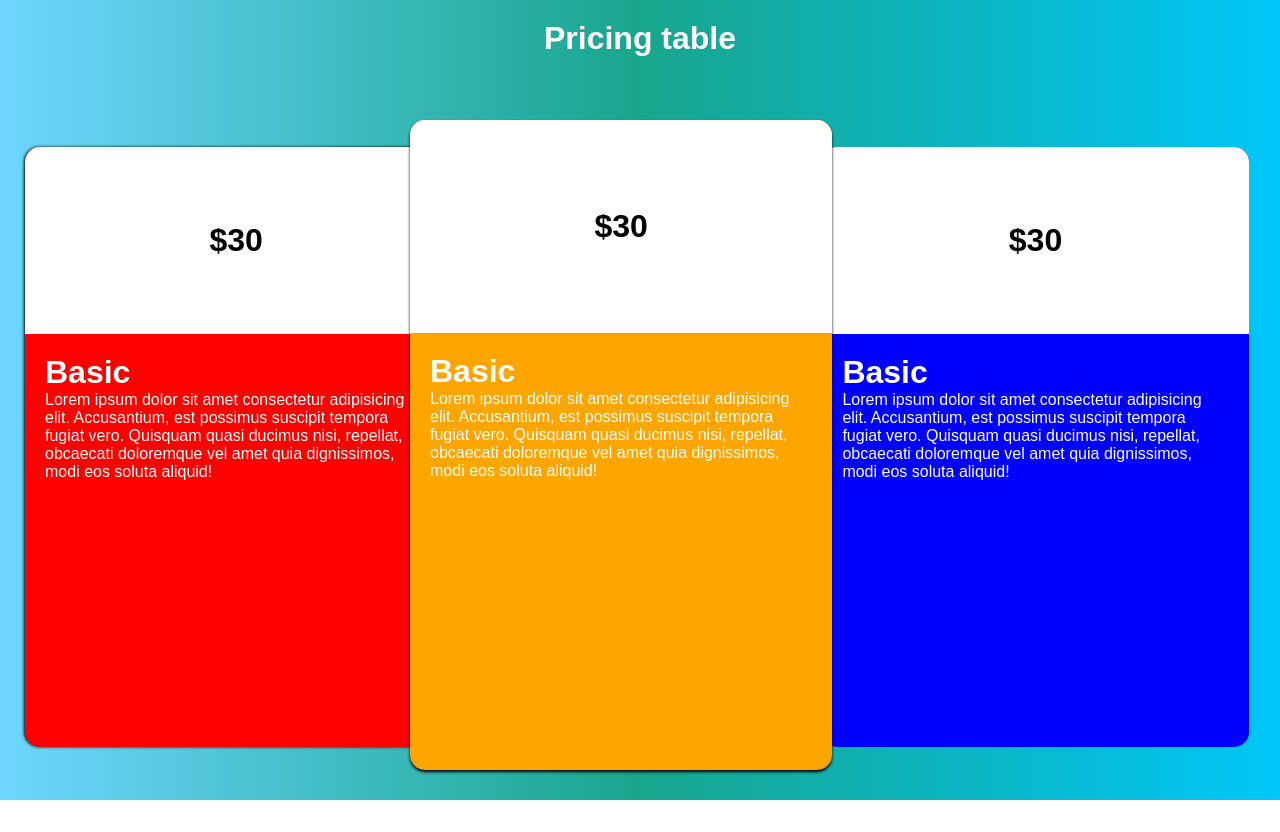
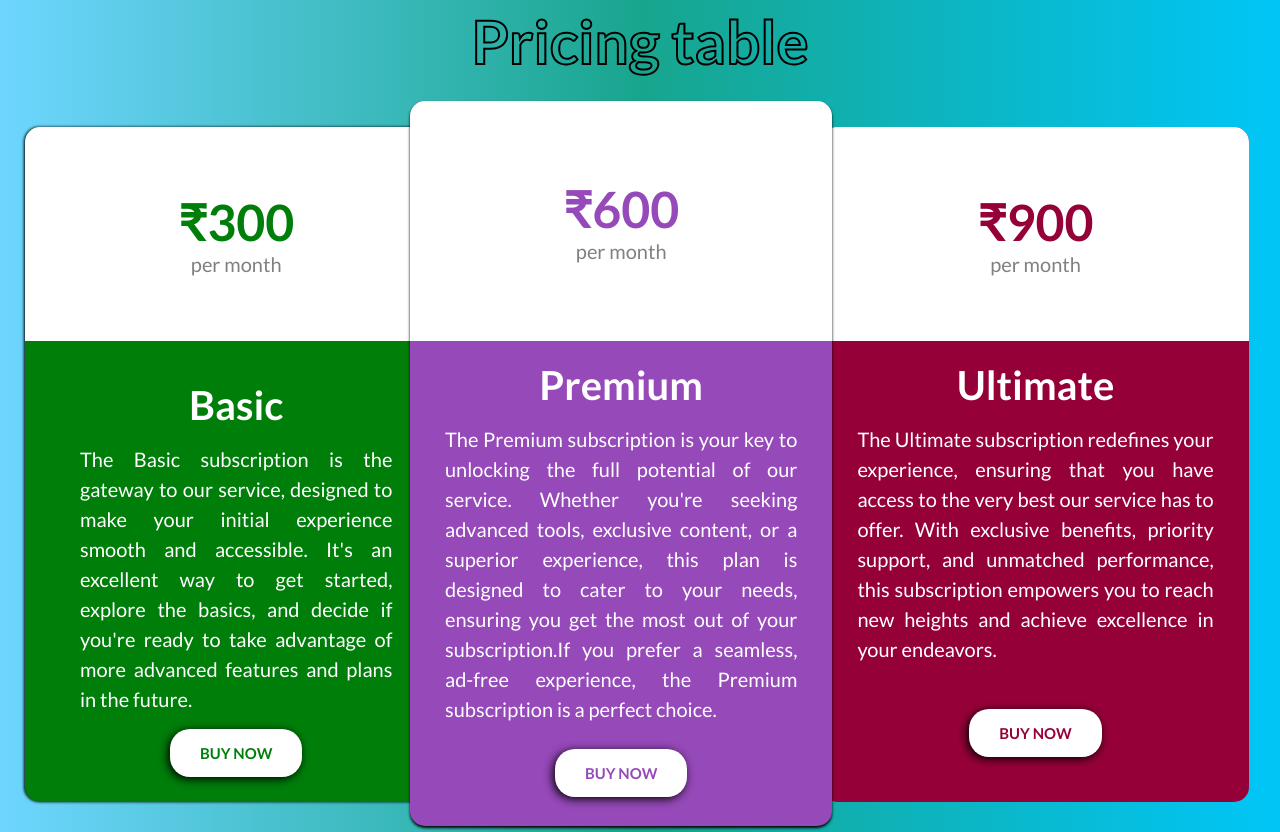
Before and after one commit to Santhosh-006/Creative-Pricing-Cards, a plain HTML site: page index.html in a window 1280 px wide. Before the commit the page ends 800 px from the top, so only its background shows below. Drawn offline with Linux system fonts and the light colour scheme.

Commit message:
added content and changed some styles

```diff
--- a/assets/css/style.css
+++ b/assets/css/style.css
@@ -2,7 +2,7 @@
     margin: 0;
     padding: 0;
     box-sizing: border-box;
-    font-family: Arial, Helvetica, sans-serif;
+    font-family: 'Lato', sans-serif;
 
 }
 body{
@@ -11,11 +11,13 @@ body{
 }
 .title {
     text-align: center;
-    padding: 20px;
+    padding: 5px;
+    font-size: 60px;
+    color: transparent;
+    -webkit-text-stroke: 2px black;
 }
 .cards{
-    /* margin: 20px; */
-    margin-top: 70px;
+    margin-top: 45px;
     display: flex;
 }
 .card1{
@@ -23,77 +25,157 @@ body{
     width: 33%;
     left:25px;
     border-radius: 10px;
-
-    /* box-shadow: -2px -2px 10px 0px #000; */
 }
 .card-top1{
     text-align: center;
-    padding: 75px 10px;
+    padding: 65px 10px;
     background-color: #fff;
     border-top-right-radius: 15px;
     border-top-left-radius: 15px;
-    color: black;
 
 }
+.card-top1 h1{
+    font-size: 50px;
+    color: rgb(0, 126, 10);
+}
+.card-top1 p{
+    font-size: 20px;
+    color: grey;
+}
 .card-bot1{
-    padding: 20px;
+    padding: 40px;
 }
 .card2{
     position: absolute;
     width: 33%;
     left: 410px;
-    top:120px;
+    top: 101px;
     z-index: 1;
-    /* box-shadow: -2px -2px 10px 0px #000; */
 }
 .card-top2{
     text-align: center;
-    padding: 88px 10px;
+    padding: 78px 10px;
     background-color: #fff;
     border-top-right-radius: 15px;
     border-top-left-radius: 15px;
-    /* height: 225px; */
-    color: black;
-    /* box-shadow: 2px 0px 5px 0px #000; */
+}
+.card-top2 h1{
+    font-size: 50px;
+    color: rgb(150, 73, 185);
+}
+.card-top2 p{
+    font-size: 20px;
+    color: grey;
 }
 .card-bot2{
     padding: 20px;
-    /* border-bottom-right-radius: 15px;
-    border-bottom-left-radius: 15px; */
-    /* height: 425px; */
 
 }
 .card3{
     position: relative;
     width: 33.3%;
     right:-400px;
-    /* box-shadow: -2px -2px 10px 0px #000; */
+
 }
 .card-top3{
     text-align: center;
-    padding: 75px 10px;
+    padding: 65px 10px;
     background-color: #fff;
     border-top-right-radius: 15px;
     border-top-left-radius: 15px;
     color: black;
 }
+.card-top3 h1{
+    font-size: 50px;
+    color: rgb(150, 0, 57);
+}
+.card-top3 p{
+    font-size: 20px;
+    color: grey;
+}
 .card-bot3{
     padding: 20px;
 }
 .pricing-body1{
-    background-color: red;
-    height: 600px;
+    background-color: rgb(0, 126, 10);
+    height: 675px;
     border-radius: 15px;
     box-shadow: -1px 0px 3px #000;
 }
 .pricing-body2{
-    background-color: orange;
-    height: 650px;
+    background-color: rgb(150, 73, 185);
+    height: 725px;
     box-shadow: 0px 2px 3px 0px #000;
     border-radius: 15px;
 }
 .pricing-body3{
-    background-color: blue;
-    height: 600px;
+    background-color: rgb(150, 0, 57);
+    height: 675px;
     border-radius: 15px;
 }
+.card-bot1 h1{
+    text-align: center;
+    font-size: 40px;
+    font-weight: 700;
+}
+.card1-content{
+    display: flex;
+    justify-content: center;
+    flex-wrap: wrap;
+    text-align: justify;
+    padding: 15px;
+    line-height: 1.5;
+    font-size: 20px;
+}
+.btn1{
+    margin-top: 15px;
+    color: rgb(0, 126, 10);
+}
+.btn-buynow{
+    display: flex;
+    justify-content: center;
+    border: none;
+    border-radius: 20px;
+    padding: 15px 30px;
+    background-color: #fff;
+    font-size: 15px;
+    font-weight: 700;
+    cursor: pointer;
+    box-shadow: -2px 2px 10px #000;
+}
+.card-bot2 h1{
+    text-align: center;
+    font-size: 40px;
+    font-weight: 700;
+}
+.card2-content{
+    display: flex;
+    justify-content: center;
+    flex-wrap: wrap;
+    text-align: justify;
+    padding: 15px;
+    line-height: 1.5;
+    font-size: 20px;
+}
+.btn2{
+    margin-top: 25px;
+    color: rgb(150, 73, 185);
+}
+.card-bot3 h1{
+    text-align: center;
+    font-size: 40px;
+    font-weight: 700;
+}
+.card3-content{
+    display: flex;
+    justify-content: center;
+    flex-wrap: wrap;
+    text-align: justify;
+    padding: 15px;
+    line-height: 1.5;
+    font-size: 20px;
+}
+.btn3{
+    margin-top: 45px;
+    color: rgb(150, 0, 57);
+}
--- a/index.html
+++ b/index.html
@@ -4,37 +4,64 @@
     <meta charset="UTF-8">
     <title>Pricing-Cards</title>
     <link rel="stylesheet" href="./assets/css/style.css">
+    <link href="https://fonts.googleapis.com/css2?family=Lato:ital,wght@0,300;0,400;0,700;1,300;1,400;1,700&display=swap" rel="stylesheet">
+    <link href="https://fonts.googleapis.com/css2?family=Roboto+Slab:wght@300;400;500;600;700&display=swap" rel="stylesheet">
+
 </head>
 <body>
     <h1 class="title">Pricing table</h1>
     <div class="cards">
+        <!-- Card 1 begin -->
         <div class="card1 pricing-body1">
             <div class="card-top1">
-                <h1>&#36;30</h1>
+                <h1>&#8377;300</h1>
+                <p>per month</p>
             </div>
             <div class="card-bot1">
                 <h1>Basic</h1>
-                <p>Lorem ipsum dolor sit amet consectetur adipisicing elit. Accusantium, est possimus suscipit tempora fugiat vero. Quisquam quasi ducimus nisi, repellat, obcaecati doloremque vel amet quia dignissimos, modi eos soluta aliquid!</p>
+                <div class="card1-content">
+                    <p>The Basic subscription is the gateway to our service, designed to make your initial experience smooth and accessible. It's an excellent way to get started, explore the basics, and decide if you're ready to take advantage of more advanced features and plans in the future.</p>
+                    <button type="button" class="btn-buynow btn1">BUY NOW</button>
+                </div>
+
             </div>
         </div>
+        <!-- Card 1 End  -->
+        <!-- Card 2 begin -->
          <div class="card2 pricing-body2">
             <div class="card-top2">
-                <h1>&#36;30</h1>
+                <h1>&#8377;600</h1>
+                <p>per month</p>
             </div>
             <div class="card-bot2">
-                <h1>Basic</h1>
-                <p>Lorem ipsum dolor sit amet consectetur adipisicing elit. Accusantium, est possimus suscipit tempora fugiat vero. Quisquam quasi ducimus nisi, repellat, obcaecati doloremque vel amet quia dignissimos, modi eos soluta aliquid!</p>
+                <h1>Premium</h1>
+                <div class="card2-content">
+                    <p>
+                        The Premium subscription is your key to unlocking the full potential of our service. Whether you're seeking advanced tools, exclusive content, or a superior experience, this plan is designed to cater to your needs, ensuring you get the most out of your subscription.If you prefer a seamless, ad-free experience, the Premium subscription is a perfect choice.
+                    </p>
+                    <button class="btn-buynow btn2">BUY NOW</button>
                 </div>
             </div>
+
+        </div>
+        <!-- Card 2 end -->
+        <!-- Card 3 Begin -->
          <div class="card3 pricing-body3">
             <div class="card-top3">
-                <h1>&#36;30</h1>
+                <h1>&#8377;900</h1>
+                <p>per month</p>
             </div>
             <div class="card-bot3">
-                <h1>Basic</h1>
-                <p>Lorem ipsum dolor sit amet consectetur adipisicing elit. Accusantium, est possimus suscipit tempora fugiat vero. Quisquam quasi ducimus nisi, repellat, obcaecati doloremque vel amet quia dignissimos, modi eos soluta aliquid!</p>
+                <h1>Ultimate</h1>
+                <div class="card3-content">
+                    <p>
+                        The Ultimate subscription redefines your experience, ensuring that you have access to the very best our service has to offer. With exclusive benefits, priority support, and unmatched performance, this subscription empowers you to reach new heights and achieve excellence in your endeavors.
+                    </p>
+                    <button class="btn-buynow btn3">BUY NOW</button>
                 </div>
             </div>
         </div>
+        <!-- Card 3 end -->
+    </div>
 </body>
 </html>
```
Lines whose indentation alone changed are shown as unchanged.
